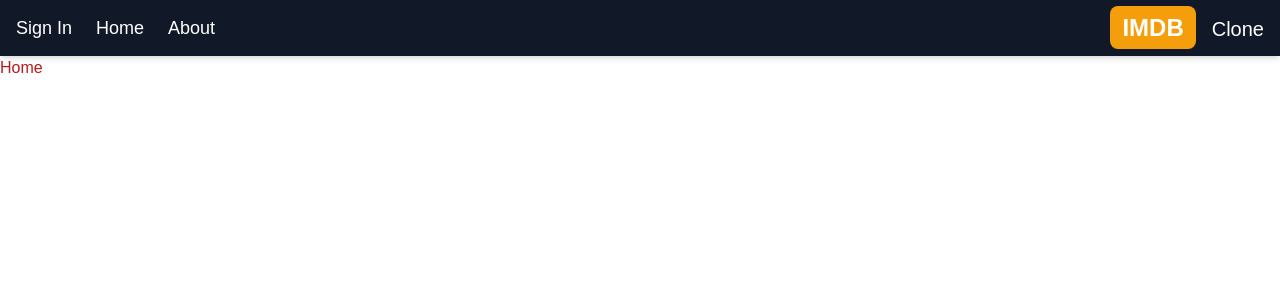
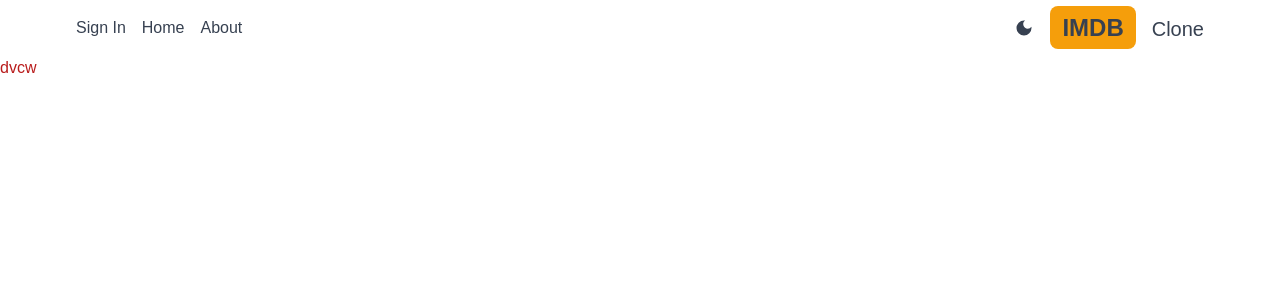
Before and after one commit to LakshanMadushnka/imdb-clone-nextjs, a Next.js app: page / in a window 1280 px wide. Shown: the top 300 px of the page. Built offline with nearby package versions, Linux system fonts and the light colour scheme.

Commit message:
Add dark mode functionality

```diff
--- a/package.json
+++ b/package.json
@@ -10,8 +10,10 @@
   },
   "dependencies": {
     "next": "^15.1.6",
+    "next-themes": "^0.4.4",
     "react": "^19.0.0",
-    "react-dom": "^19.0.0"
+    "react-dom": "^19.0.0",
+    "react-icons": "^5.4.0"
   },
   "devDependencies": {
     "@eslint/eslintrc": "^3",
--- a/src/app/layout.js
+++ b/src/app/layout.js
@@ -1,6 +1,7 @@
 import { Geist, Geist_Mono } from "next/font/google";
 import "./globals.css";
 import Header from "@/components/Header";
+import ThemeCom from "@/components/ThemeCom";
 
 const geistSans = Geist({
   variable: "--font-geist-sans",
@@ -19,12 +20,14 @@
 
 export default function RootLayout({ children }) {
   return (
-    <html lang="en">
-      <body
-        className={`${geistSans.variable} ${geistMono.variable} antialiased`}
-      >
-        <Header/>
-        {children}
+    <html lang="en" suppressHydrationWarning>
+      <body>
+
+        <ThemeCom>
+          <Header />
+          {children}
+          </ThemeCom>
+
       </body>
     </html>
   );
--- a/src/app/page.js
+++ b/src/app/page.js
@@ -1,9 +1,10 @@
-import React from 'react'
 
 export default function Home() {
+
   return (
     <div className='text-red-700'>
-      Home
+      <p>dvcw</p>
+
     </div>
   )
 }
--- /dev/null
+++ b/src/components/DarkModeSwitch.jsx
@@ -0,0 +1,27 @@
+"use client";
+import { MdLightMode, MdDarkMode } from "react-icons/md";
+import { useTheme } from "next-themes";
+import { useState, useEffect } from "react";
+
+export default function DarkModeSwitch() {
+    const {theme, setTheme, systemTheme} = useTheme();
+    const [mounted, setMounted] = useState(false);
+    const currentTheme = theme === "system" ? systemTheme : theme;
+    useEffect(() => setMounted(true), []);
+    return (
+        <div>
+            {mounted && (currentTheme === "dark" ? (
+                <MdLightMode
+                    onClick={() => setTheme("light")}
+                    className="text-xl cursor-pointer hover:text-amber-500 "
+                />
+            ) : (
+                <MdDarkMode
+                    onClick={() => setTheme("dark")}
+                    className="text-xl cursor-pointer hover:text-amber-500"
+                />
+            ))}
+        </div>
+    );
+
+}
--- a/src/components/Header.jsx
+++ b/src/components/Header.jsx
@@ -1,30 +1,32 @@
 import Link from 'next/link';
+import DarkModeSwitch from './DarkModeSwitch';
 
 export default function Header() {
   return (
-    <header className="flex items-center justify-between px-4 py-3 bg-gray-900 text-white shadow-md">
-      <div className="flex items-center justify-between w-full">
-        {/* Left Side: Navigation Links */}
-        <ul className="flex space-x-6">
+
+      <div className="flex items-center justify-between p-3 max-w-6xl mx-auto">
+
+        <ul className="flex gap-4">
           <li>
-            <Link href={"/signin"} className="text-lg hover:text-amber-500 transition duration-300">
+            <Link href={"/signin"} >
               Sign In
             </Link>
           </li>
           <li>
-            <Link href={"/"} className="text-lg hover:text-amber-500 transition duration-300">
+            <Link href={"/"} >
               Home
             </Link>
           </li>
           <li>
-            <Link href={"/about"} className="text-lg hover:text-amber-500 transition duration-300">
+            <Link href={"/about"} >
               About
             </Link>
           </li>
         </ul>
 
-        {/* Right Side: IMDB Clone */}
-        <div>
+
+        <div className='flex items-center gap-4'>
+            <DarkModeSwitch />
           <Link href={"/"} >
             <span className="text-2xl font-bold bg-amber-500 py-2 px-3 rounded-lg mr-4">
               IMDB
@@ -32,7 +34,8 @@
             <span className="text-xl hidden sm:inline">Clone</span>
           </Link>
         </div>
+
       </div>
-    </header>
+
   );
 }
--- /dev/null
+++ b/src/components/ThemeCom.jsx
@@ -0,0 +1,13 @@
+"use client";
+
+import {ThemeProvider} from "next-themes";
+
+export default function Providers({children}) {
+    return (
+        <ThemeProvider attribute="class" defaultTheme="system">
+            <div className="text-gray-700 dark:text-gray-200 dark:bg-gray-700 min-h-screen select-none transition-colors duration-300">
+                {children}
+            </div>
+        </ThemeProvider>
+    );
+}
--- a/tailwind.config.mjs
+++ b/tailwind.config.mjs
@@ -14,4 +14,5 @@
     },
   },
   plugins: [],
+  darkMode: "class",
 };
```
Also changed, not shown: 1 other file (tests, documents, lock files or other folders).
